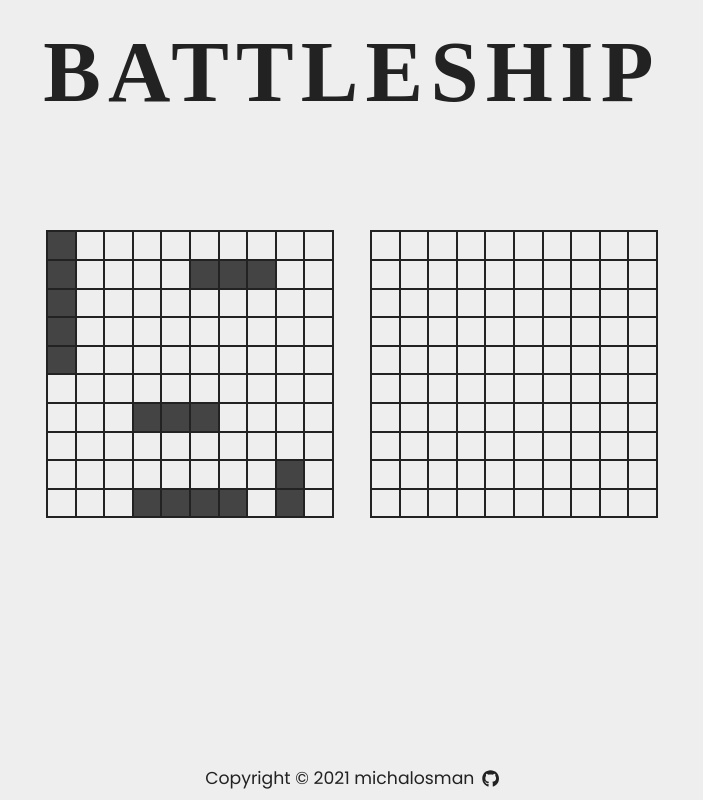
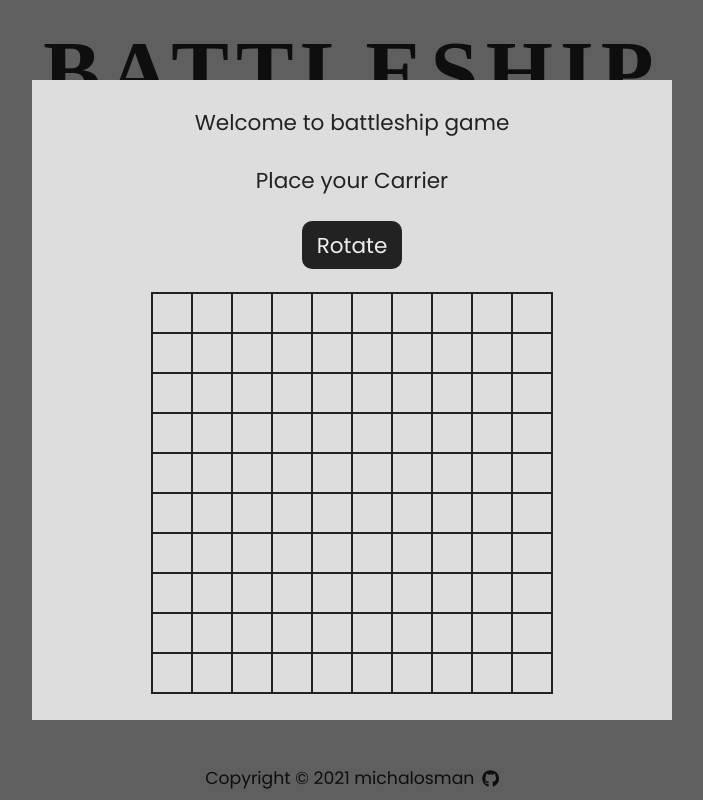
Before and after one commit to michalosman/battleship, a React (Create React App) app: page / in a window 1280 px wide. Shown: the whole page, without its empty margins (288-991 px from the left). Built offline with nearby package versions, Linux system fonts and the light colour scheme; a web font is replaced by a local one.

Commit message:
Finish StartScreen

```diff
--- a/src/components/Game/Game.tsx
+++ b/src/components/Game/Game.tsx
@@ -7,7 +7,7 @@ import EndScreen from './EndScreen'
 import StartScreen from './StartScreen'
 
 const Game = () => {
-  const [hasGameStarted, setHasGameStarted] = useState(true)
+  const [hasGameStarted, setHasGameStarted] = useState(false)
   const [isGameOver, setIsGameOver] = useState(false)
   const [endScreenMessage, setEndScreenMessage] = useState('')
   const [user, setUser] = useState(new Player('User'))
@@ -16,26 +16,22 @@ const Game = () => {
   const [computerGameboard, setComputerGameboard] = useState(new Gameboard())
 
   useEffect(() => {
-    setRandomGameboards()
+    setRandomComputerGameboard()
   }, [])
 
-  const setRandomGameboards = () => {
+  const setRandomComputerGameboard = () => {
     const random = new Gameboard()
     random.placeShipsRandomly()
     setComputerGameboard(random)
-
-    const random1 = new Gameboard()
-    random1.placeShipsRandomly()
-    setUserGameboard(random1)
   }
 
   const resetGame = () => {
     setUser(new Player('User'))
     setComputer(new Player('Computer'))
     setIsGameOver(false)
-    setRandomGameboards() //rename to setComputerGameboard after startScreen implementation
-    // setUserGameboard(new Gameboard())
-    // setHasGameStarted(false)
+    setRandomComputerGameboard()
+    setUserGameboard(new Gameboard())
+    setHasGameStarted(false)
   }
 
   const handleComputerFieldClick = (positionX: number, positionY: number) => {
--- a/src/components/Game/StartScreen.tsx
+++ b/src/components/Game/StartScreen.tsx
@@ -16,8 +16,25 @@ const StartScreen = ({
   setUserGameboard,
   setHasGameStarted,
 }: Props) => {
-  const [currentShipName, setCurrentShipName] = useState('Carrier')
-  const [currentShip, setCurrentShip] = useState(new Ship(5))
+  const ships = [
+    new Ship(5),
+    new Ship(4),
+    new Ship(3),
+    new Ship(3),
+    new Ship(2),
+  ]
+
+  const shipNames = [
+    'Carrier',
+    'Battleship',
+    'Destroyer',
+    'Submarine',
+    'Patrol Boat',
+  ]
+
+  const [currentIndex, setCurrentIndex] = useState(0)
+  const [currentShipName, setCurrentShipName] = useState(shipNames[0])
+  const [currentShip, setCurrentShip] = useState(ships[0])
   const [isVertical, setIsVertical] = useState(false)
 
   const toggleRotate = () => {
@@ -31,15 +48,21 @@ const StartScreen = ({
     )
 
     if (
-      gameboardCopy.isPlacementPossible(currentShip, row, column, isVertical)
+      !gameboardCopy.isPlacementPossible(currentShip, row, column, isVertical)
     ) {
-      gameboardCopy.placeShip(currentShip, row, column, isVertical)
-      setUserGameboard(gameboardCopy)
+      return
     }
-    // try to place ship on gameboard
-    // if successful then change current name and ship
-    // if unsuccessful return
-    // if name === '' setHasGameStarted(true)
+
+    gameboardCopy.placeShip(currentShip, row, column, isVertical)
+    setUserGameboard(gameboardCopy)
+    // currentIndex updates after this method so we need to be 1 step ahead in all operations below
+    setCurrentIndex(currentIndex + 1)
+    setCurrentShip(ships[currentIndex + 1])
+    setCurrentShipName(shipNames[currentIndex + 1])
+
+    if (currentIndex > 3) {
+      setHasGameStarted(true)
+    }
   }
 
   const loadFields = () => {
@@ -117,6 +140,12 @@ interface IField {
 const Field = styled.div<IField>`
   border: 1px solid ${({ theme }) => theme.colors.dark.primary};
   cursor: pointer;
+
+  ${({ isFilled }) =>
+    isFilled &&
+    css`
+      background-color: ${({ theme }) => theme.colors.dark.secondary};
+    `}
 `
 
 interface IFieldHover {
```
